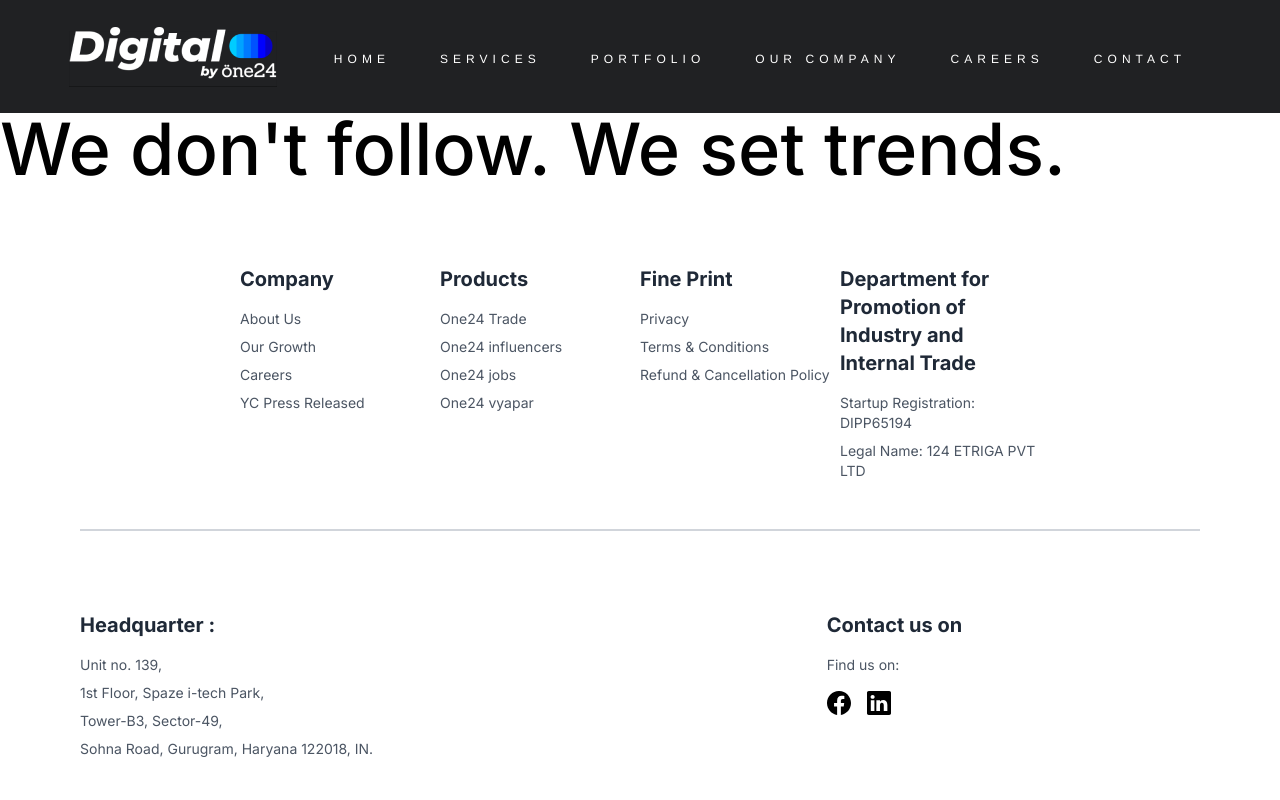
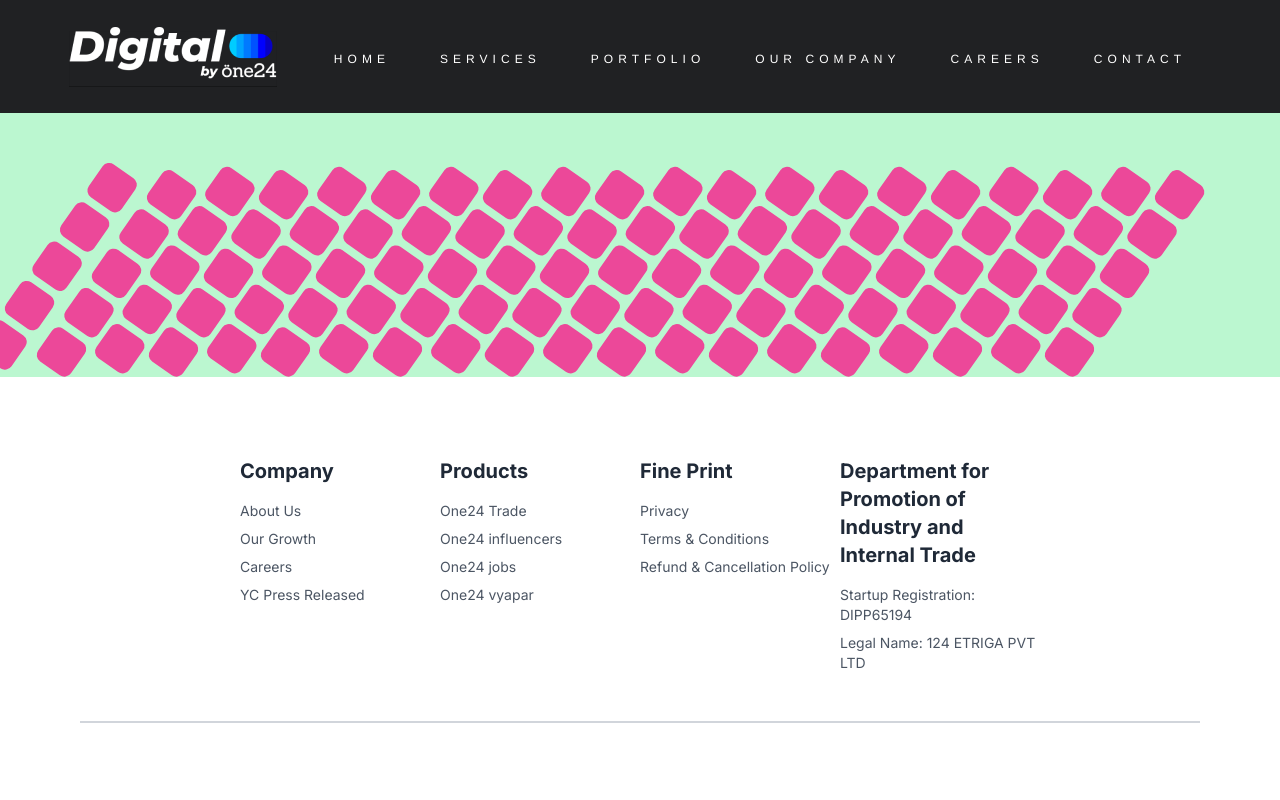
Before and after one commit to WasifAli22/One24Digital, a Next.js app: page /text in a window 1280 px wide. Shown: the top 800 px of the page. Built offline with nearby package versions, Linux system fonts and the light colour scheme.

Commit message:
update morquee

```diff
--- a/src/app/(frontend)/text/page.tsx
+++ b/src/app/(frontend)/text/page.tsx
@@ -1,20 +1,27 @@
-"use client"
-import React from 'react'
-import {motion} from "framer-motion"
-import { textVariant } from '@/app/utils/motion'
+import React from 'react';
 
-const page = () => {
+const StaggeredPinkBoxes = () => {
+  // Create an array of 3 elements to hold groups of 5 boxes
+  const boxGroups = Array(20).fill(null);
+
   return (
-    <motion.div
-    variants={textVariant(0.5)}
-    initial="hidden"
-    whileInView={"show"}
-    viewport={{ once: true, amount: 0.25 }}
-    >
-      {/* Content */}
-      <h1>We don&apos;t follow. We set trends.</h1>
-    </motion.div>
-  )
-}
+    <div className=" space-y-6 px-6 bg-green-200  flex items-center "> {/* Add space-y-8 for gap between groups */}
+      {boxGroups.map((_, groupIndex) => (
+        <div key={groupIndex} className="flex space-x-reverse first:pt-5 even:pt-2 translate-x-5 rotate-[35deg]  px-2 items-center justify-center   flex-col gap-2  w-fit  "> {/* Apply space-x-4 here */}
+          {Array(5)
+            .fill(null)
+            .map((_, boxIndex) => (
+              <div
+                key={`${groupIndex}-${boxIndex}`}
+                className={`h-[40px]   w-[40px]  rounded-[8px] bg-pink-500 transform  ${
+                  boxIndex === 0 ? 'translate-y-4' : 'translate-y-4'
+                }`}
+              />
+            ))}
+        </div>
+      ))}
+    </div>
+  );
+};
 
-export default page
+export default StaggeredPinkBoxes;
--- /dev/null
+++ b/src/app/lib/types.ts
@@ -0,0 +1,9 @@
+export interface Client {
+    url: string;
+    alt: string;
+  }
+export  interface MorqueData {
+    title: string;
+    description: string;
+    clientsData: Client[];
+  }
--- a/src/components/LogosCarasuel.tsx
+++ b/src/components/LogosCarasuel.tsx
@@ -2,19 +2,21 @@
 
 // component.jsx
 import React from "react";
-import  { morqueData } from "./mockApi";
+import { morqueData } from "./mockApi";
 import Image from "next/image";
 // import { Marquee } from './layout/Morque';
 import { Marquee } from "@devnomic/marquee";
 import "@devnomic/marquee/dist/index.css";
 import { motion } from "framer-motion";
 import { textVariant } from "@/app/utils/motion";
-// import Marquee2 from './layout/Morque';
+import Marquee2 from "./layout/Morque";
+import MorqueLogos from "./MorqueLogos";
 
 const ClientCarousel = () => {
   return (
-    <div className="swiper-container relative min-h-screen pt-16">
-      <div className="text-center ">
+    <div className="swiper-container relative min-h-screen shadow-lg pt-16">
+      <div className="text-center mx-auto w-full flex flex-col justify-between ">
+        <div className="flex  flex-col">
           <motion.h1
             variants={textVariant(0.2)}
             initial="hidden"
@@ -36,12 +38,25 @@
             {morqueData?.description.split("\n").map((line, index) => (
               <React.Fragment key={index}>
                 {line}
-              {index !== morqueData?.description.split("\n").length - 1 && <br />}
+                {index !== morqueData?.description.split("\n").length - 1 && (
+                  <br />
+                )}
               </React.Fragment>
             ))}
           </motion.p>
         </div>
-      <Marquee
+        {/* box show at the end of screen */}
+        <div className="">
+          <MorqueLogos morqueData={morqueData?.clientsData} />
+        </div>
+      </div>
+    </div>
+  );
+};
+export default ClientCarousel;
+
+{
+  /* <Marquee
   fade={true}
   direction="left"
   reverse={false}
@@ -64,8 +79,11 @@
       />
     </div>
   ))}
-      </Marquee>
-      <Marquee
+</Marquee> */
+}
+
+{
+  /* <Marquee
   fade={true}
   direction="left"
   reverse={true}
@@ -87,9 +105,5 @@
       />
     </div>
   ))}
-      </Marquee>
-    </div>
-  );
-};
-
-export default ClientCarousel;
+</Marquee> */
+}
--- /dev/null
+++ b/src/components/MorqueLogos.tsx
@@ -0,0 +1,46 @@
+import React from "react";
+import { Marquee } from "@devnomic/marquee";
+import "@devnomic/marquee/dist/index.css";
+import { Client } from "@/app/lib/types";
+import Image from "next/image";
+
+const MorqueLogos = ({ morqueData }: { morqueData: Client[] }) => {
+  return (
+    <Marquee
+      fade={true}
+      direction="left"
+      reverse={false}
+      pauseOnHover={true}
+      numberOfCopies={3}
+      className="my-custom-marquee space-y-6 px-6 flex items-center"
+      innerClassName="my-custom-content" // Add your custom class to change speed
+    >
+      {morqueData.map((client, groupIndex) => (
+        <div
+          key={groupIndex}
+          className="flex space-x-reverse first:pt-5 even:pt-2 translate-x-5 rotate-[35deg] px-2 items-center justify-center flex-col gap-2 w-fit"
+        >
+          {Array(5)
+            .fill(null)
+            .map((_, boxIndex) => {
+              // Calculate the index of the client in morqueData
+              const clientIndex = (groupIndex * 5 + boxIndex) % morqueData.length;
+              const currentClient = morqueData[clientIndex];
+              return (
+                <Image
+                  key={`${groupIndex}-${boxIndex}`}
+                  src={currentClient.url}
+                  alt={currentClient.alt}
+                  width={200}
+                  height={200}
+                  className="h-[40px] w-[40px] object-contain object-center translate-y-4 rounded-[8px] bg-white drop-shadow-lg transform "
+                />
+              );
+            })}
+        </div>
+      ))}
+    </Marquee>
+  );
+};
+
+export default MorqueLogos;
--- a/src/components/dummydata.tsx
+++ b/src/components/dummydata.tsx
@@ -42,15 +42,8 @@
     },
   },
 };
-interface ImageData {
-  src: string | any;
-  alt: string;
-}
-interface Data {
-  title: string;
-  images: ImageData[];
-}
-export const testImages: Data = {
+
+export const testImages = {
   title: "campaign",
   images: [
     {
@@ -111,13 +104,14 @@
     },
   ],
 };
+export const trendsData = {
+  heading: "We set trends.",
+  animatedText: "We don't follow.",
+  bgImg: "/trendBannerbg.png",
+};
+
 interface TrendsBanner {
   heading: string;
   animatedText: string;
   bgImg: string;
 }
-export const trendsData = {
-  heading: "We set trends.",
-  animatedText: "We don't follow.",
-  bgImg: "/trendBannerbg.png",
-};
--- a/src/components/mockApi.ts
+++ b/src/components/mockApi.ts
@@ -77,6 +77,9 @@
     Wavin,
     Welspun
 } from "../../public/clients"
+
+
+
 
 export const clientsData = [
     { url: Greetwhite, alt: 'Greetwhite' },
```
Lines whose indentation alone changed are shown as unchanged.
